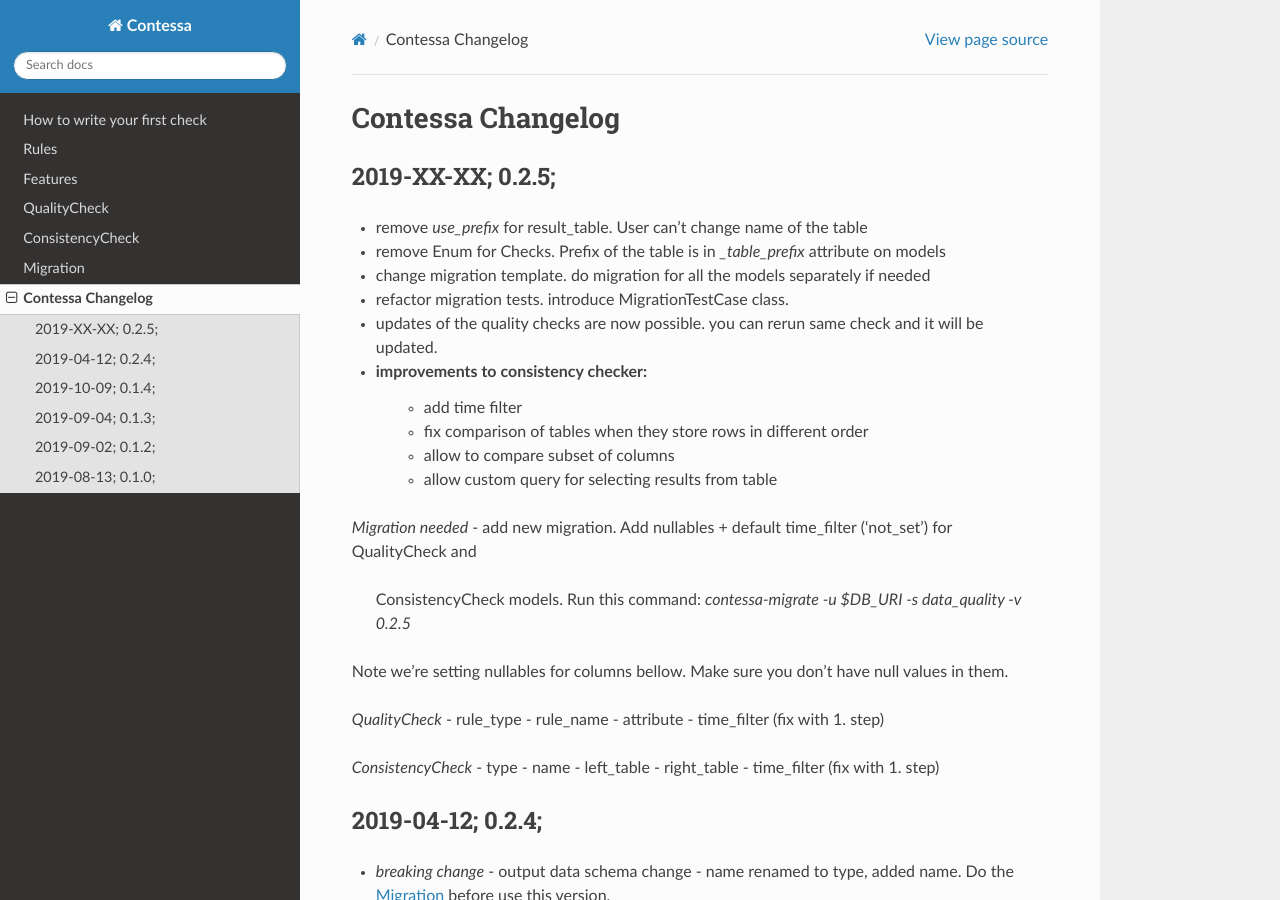
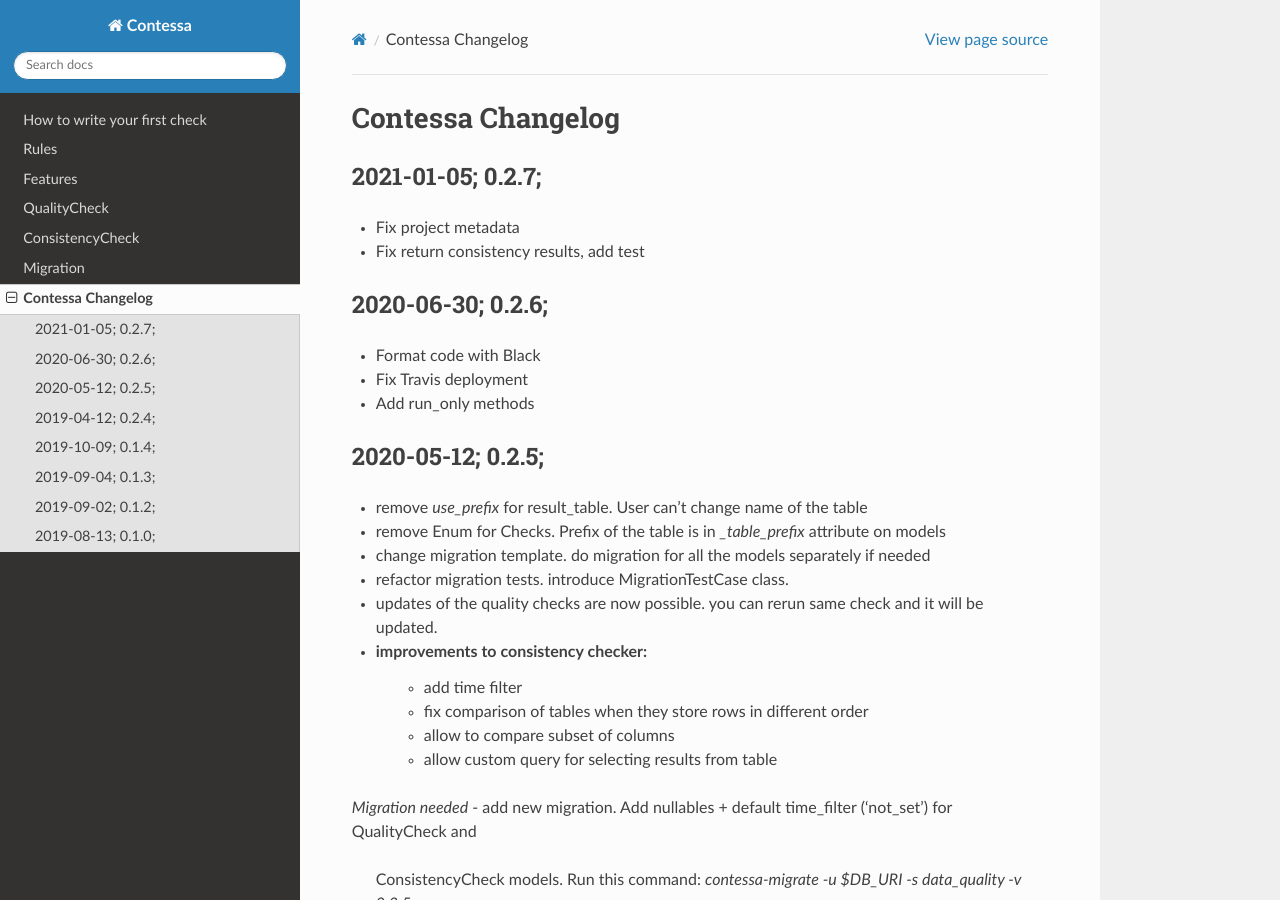
Before and after one commit to kiwicom/contessa, a Sphinx documentation site: the page built from docs/changelog.rst, in a window 1280 px wide and 900 px high. Built offline with Sphinx 7.4.7 and the Read the Docs theme 2.0.0, drawn with Linux system fonts in a browser that asks for light colours.

Commit message:
chore: fill in missing changelog docs

```diff
--- a/docs/changelog.rst
+++ b/docs/changelog.rst
@@ -1,7 +1,20 @@
 Contessa Changelog
 ============================================
 
-2019-XX-XX; 0.2.5;
+2021-01-05; 0.2.7;
+--------------------------------------------
+
+- Fix project metadata
+- Fix return consistency results, add test
+
+2020-06-30; 0.2.6;
+--------------------------------------------
+
+- Format code with Black
+- Fix Travis deployment
+- Add run_only methods
+
+2020-05-12; 0.2.5;
 --------------------------------------------
 
 - remove `use_prefix` for result_table. User can't change name of the table
```
